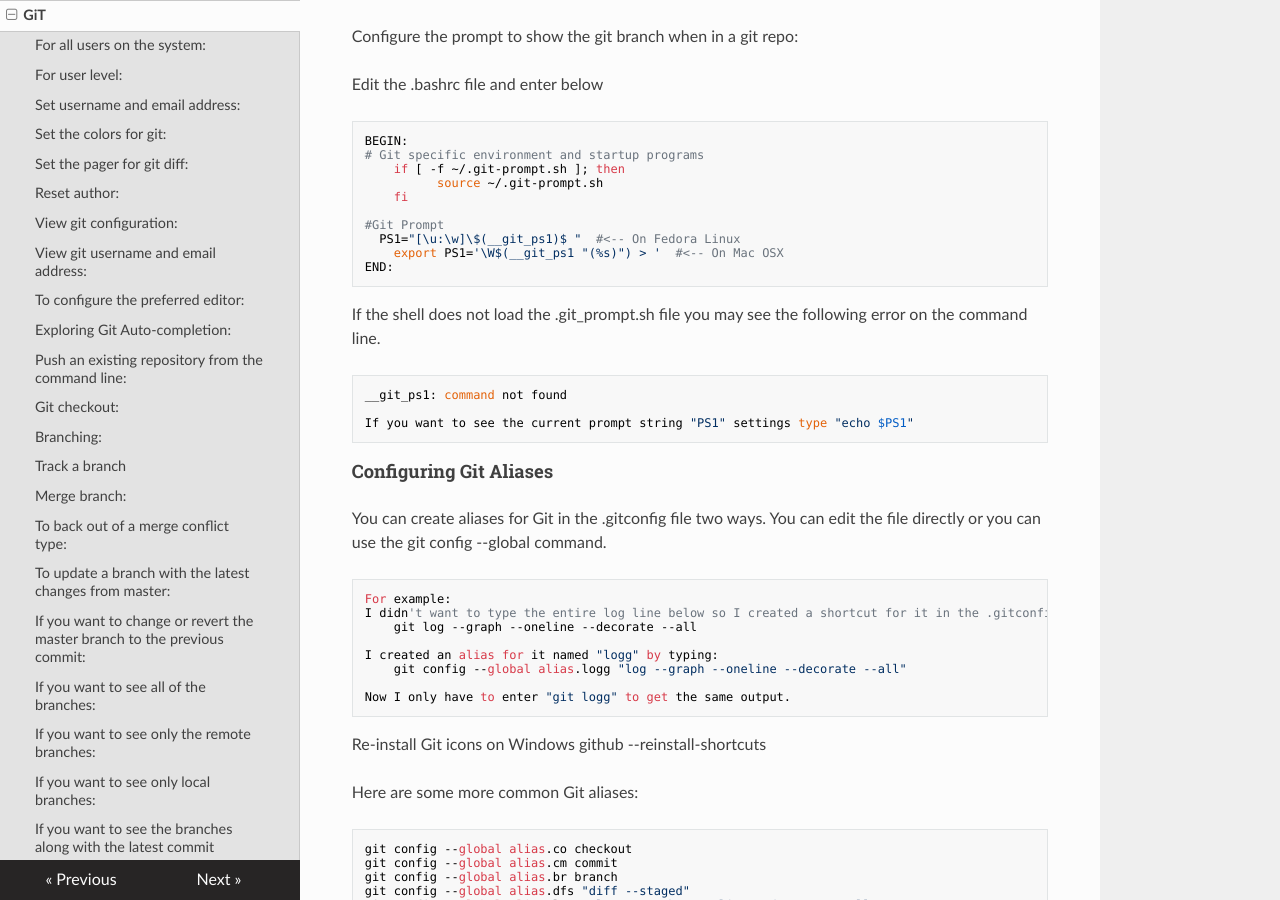
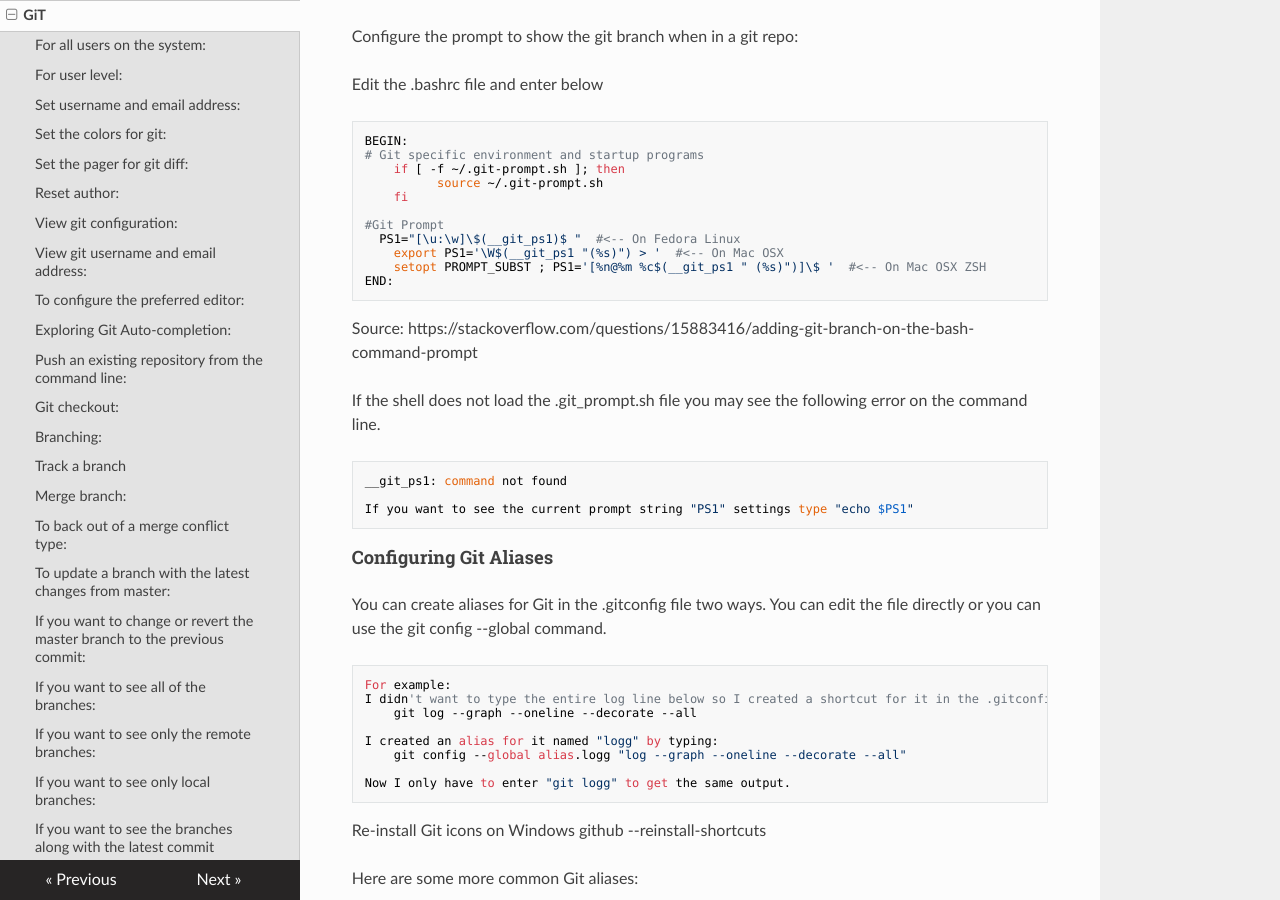
Before and after one commit to rldutch1/notes, an MkDocs documentation site: the page built from docs/git.md, in a window 1280 px wide and 900 px high, scrolled down 16660 px. Built offline with MkDocs 1.6.1, drawn with Linux system fonts in a browser that asks for light colours; nearby versions of some CDN libraries.

Commit message:
Update to git.md.

```diff
--- a/docs/git.md
+++ b/docs/git.md
@@ -668,7 +668,10 @@ Edit the .bashrc file and enter below
     #Git Prompt
       PS1="[\u:\w]\$(__git_ps1)$ "  #<-- On Fedora Linux
 	    export PS1='\W$(__git_ps1 "(%s)") > '  #<-- On Mac OSX
+	    setopt PROMPT_SUBST ; PS1='[%n@%m %c$(__git_ps1 " (%s)")]\$ '  #<-- On Mac OSX ZSH
 	END:
+
+Source: https://stackoverflow.com/questions/15883416/adding-git-branch-on-the-bash-command-prompt
 
 If the shell does not load the .git_prompt.sh file you may see the following error on the command line.
 
```
Also changed, not shown: site/git/index.html, site/index.html, site/search/search_index.json, 1 other file.
